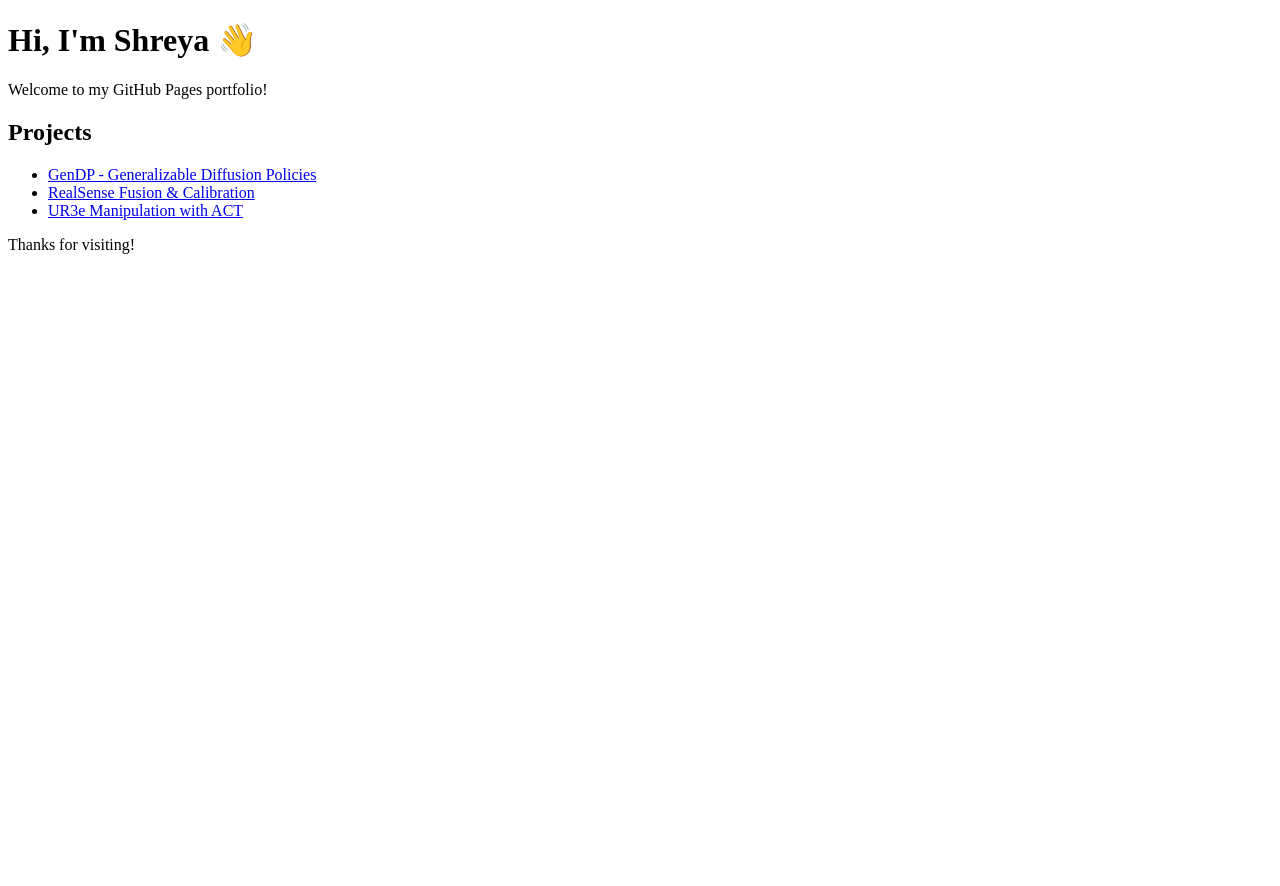
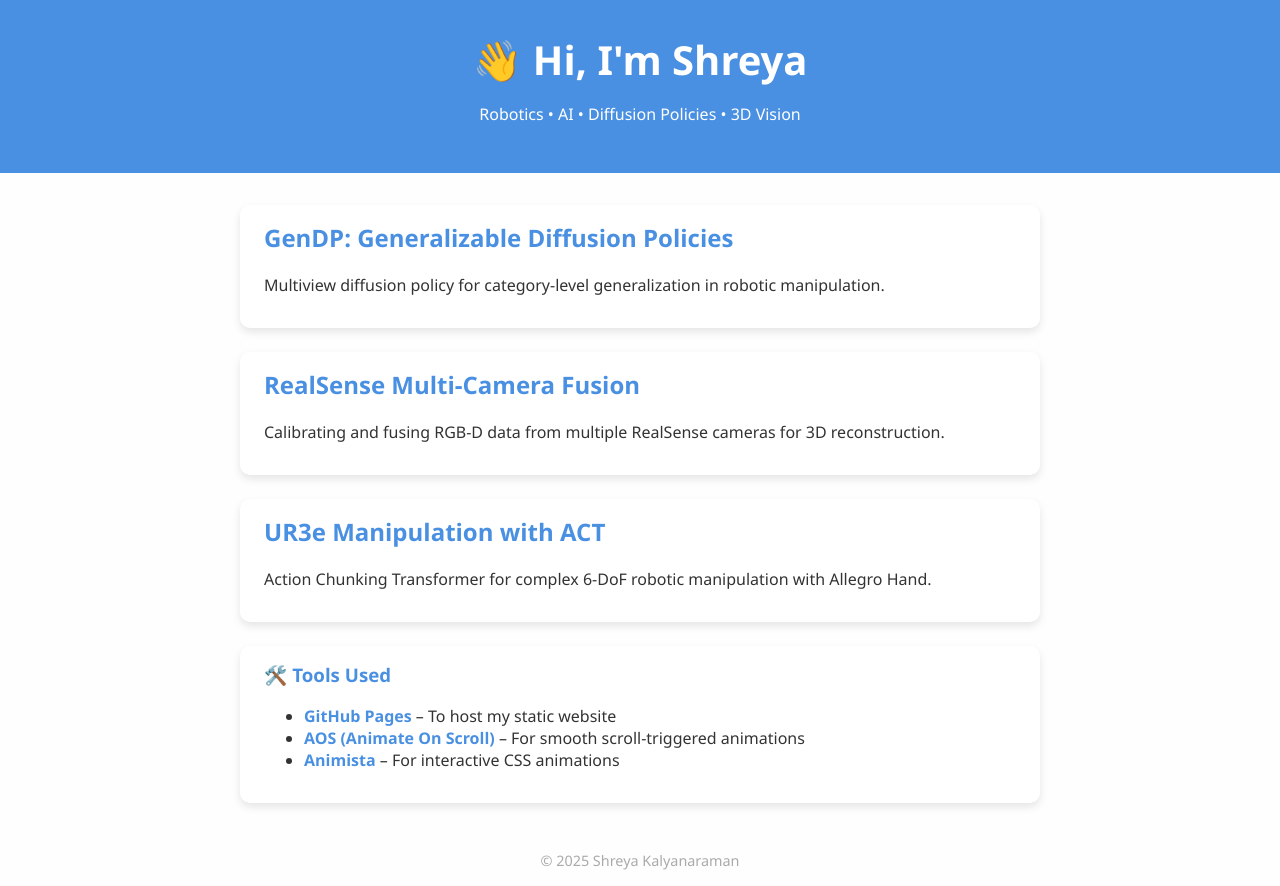
Before and after one commit to shreyak-05/shreyak-05.github.io, a plain HTML site: page index.html in a window 1280 px wide. Before the commit the page ends 800 px from the top, so only its background shows below. Drawn offline with nearby package versions, Linux system fonts and the light colour scheme.

Commit message:
Add portfolio with AOS and Animista

```diff
--- a/index.html
+++ b/index.html
@@ -1,19 +1,129 @@
 <!DOCTYPE html>
-<html>
+<html lang="en">
 <head>
+  <meta charset="UTF-8" />
+  <meta name="viewport" content="width=device-width, initial-scale=1.0"/>
   <title>Shreya's Portfolio</title>
+
+  <!-- AOS (Animate On Scroll) CSS -->
+  <link href="https://unpkg.com/aos@2.3.1/dist/aos.css" rel="stylesheet" />
+
+  <!-- Animista animation -->
+  <style>
+    .slide-in-left {
+      animation: slide-in-left 1s ease-out;
+    }
+
+    @keyframes slide-in-left {
+      0% {
+        transform: translateX(-100%);
+        opacity: 0;
+      }
+      100% {
+        transform: translateX(0);
+        opacity: 1;
+      }
+    }
+
+    body {
+      font-family: 'Segoe UI', sans-serif;
+      margin: 0;
+      background: #fefefe;
+      color: #333;
+    }
+
+    header {
+      background-color: #4a90e2;
+      color: white;
+      padding: 2rem;
+      text-align: center;
+    }
+
+    h1 {
+      font-size: 2.5rem;
+      margin: 0;
+    }
+
+    .content {
+      max-width: 800px;
+      margin: 2rem auto;
+      padding: 0 1rem;
+    }
+
+    .project, .tool {
+      background: white;
+      border-radius: 10px;
+      box-shadow: 0 4px 8px rgba(0,0,0,0.1);
+      margin-bottom: 1.5rem;
+      padding: 1rem 1.5rem;
+    }
+
+    .project h2, .tool h3 {
+      color: #4a90e2;
+      margin-top: 0;
+    }
+
+    footer {
+      text-align: center;
+      padding: 1rem;
+      color: #aaa;
+      font-size: 0.9rem;
+    }
+
+    a {
+      color: #4a90e2;
+      text-decoration: none;
+    }
+
+    a:hover {
+      text-decoration: underline;
+    }
+  </style>
 </head>
 <body>
-  <h1>Hi, I'm Shreya 👋</h1>
-  <p>Welcome to my GitHub Pages portfolio!</p>
 
-  <h2>Projects</h2>
-  <ul>
-    <li><a href="https://github.com/shreyakalyanaraman/gendp">GenDP - Generalizable Diffusion Policies</a></li>
-    <li><a href="https://github.com/shreyakalyanaraman/realsense-fusion">RealSense Fusion & Calibration</a></li>
-    <li><a href="https://github.com/shreyakalyanaraman/ur3e-manipulation">UR3e Manipulation with ACT</a></li>
-  </ul>
+  <header class="slide-in-left">
+    <h1>👋 Hi, I'm Shreya</h1>
+    <p>Robotics • AI • Diffusion Policies • 3D Vision</p>
+  </header>
 
-  <p>Thanks for visiting!</p>
+  <div class="content">
+
+    <section data-aos="fade-up" class="project">
+      <h2><a href="https://github.com/shreyakalyanaraman/gendp" target="_blank">GenDP: Generalizable Diffusion Policies</a></h2>
+      <p>Multiview diffusion policy for category-level generalization in robotic manipulation.</p>
+    </section>
+
+    <section data-aos="fade-up" class="project">
+      <h2><a href="https://github.com/shreyakalyanaraman/realsense-fusion" target="_blank">RealSense Multi-Camera Fusion</a></h2>
+      <p>Calibrating and fusing RGB-D data from multiple RealSense cameras for 3D reconstruction.</p>
+    </section>
+
+    <section data-aos="fade-up" class="project">
+      <h2><a href="https://github.com/shreyakalyanaraman/ur3e-manipulation" target="_blank">UR3e Manipulation with ACT</a></h2>
+      <p>Action Chunking Transformer for complex 6-DoF robotic manipulation with Allegro Hand.</p>
+    </section>
+
+    <section class="tool" data-aos="fade-up">
+      <h3>🛠️ Tools Used</h3>
+      <ul>
+        <li><strong><a href="https://pages.github.com/" target="_blank">GitHub Pages</a></strong> – To host my static website</li>
+        <li><strong><a href="https://michalsnik.github.io/aos/" target="_blank">AOS (Animate On Scroll)</a></strong> – For smooth scroll-triggered animations</li>
+        <li><strong><a href="https://animista.net/" target="_blank">Animista</a></strong> – For interactive CSS animations</li>
+      </ul>
+    </section>
+
+  </div>
+
+  <footer>
+    &copy; 2025 Shreya Kalyanaraman
+  </footer>
+
+  <!-- AOS JS -->
+  <script src="https://unpkg.com/aos@2.3.1/dist/aos.js"></script>
+  <script>
+    AOS.init();
+  </script>
+
 </body>
 </html>
```
